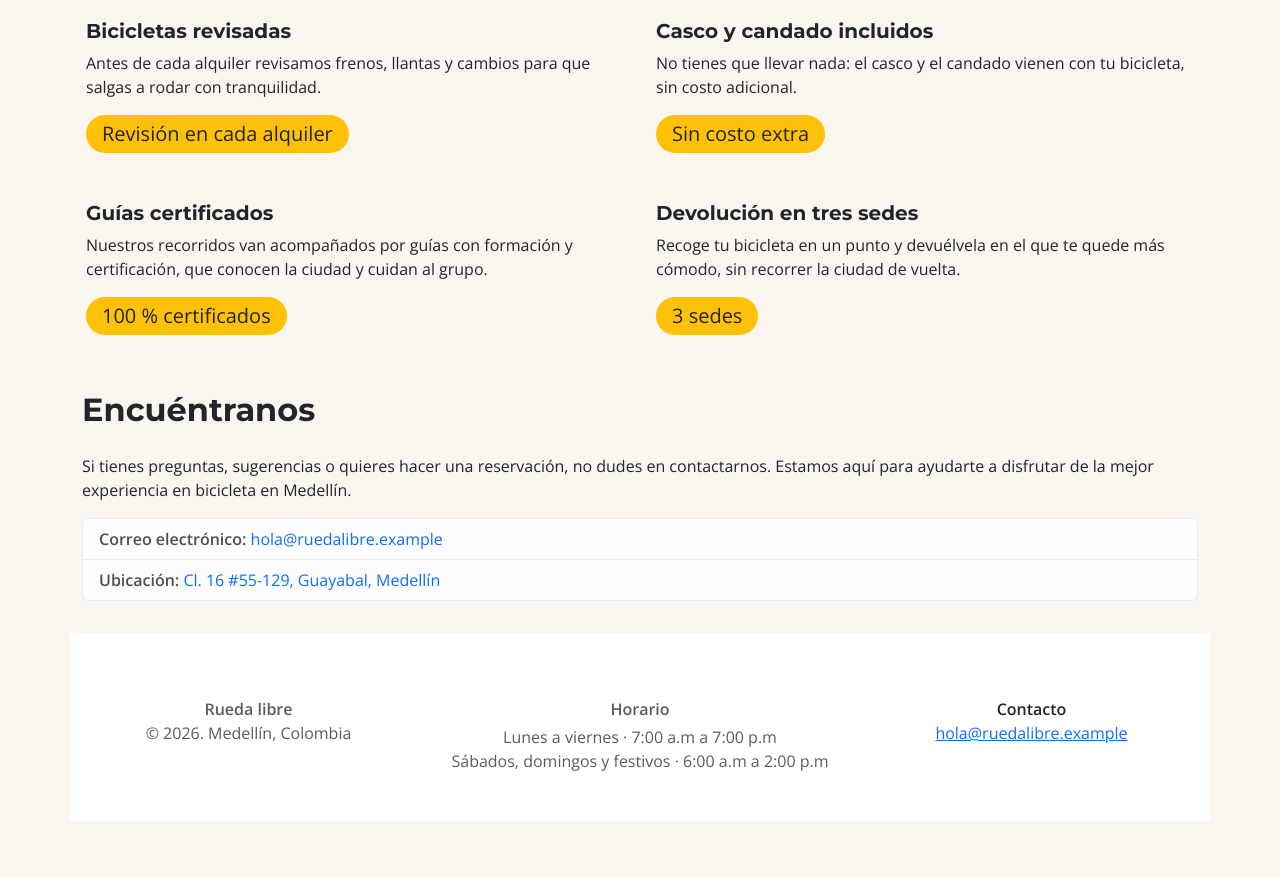
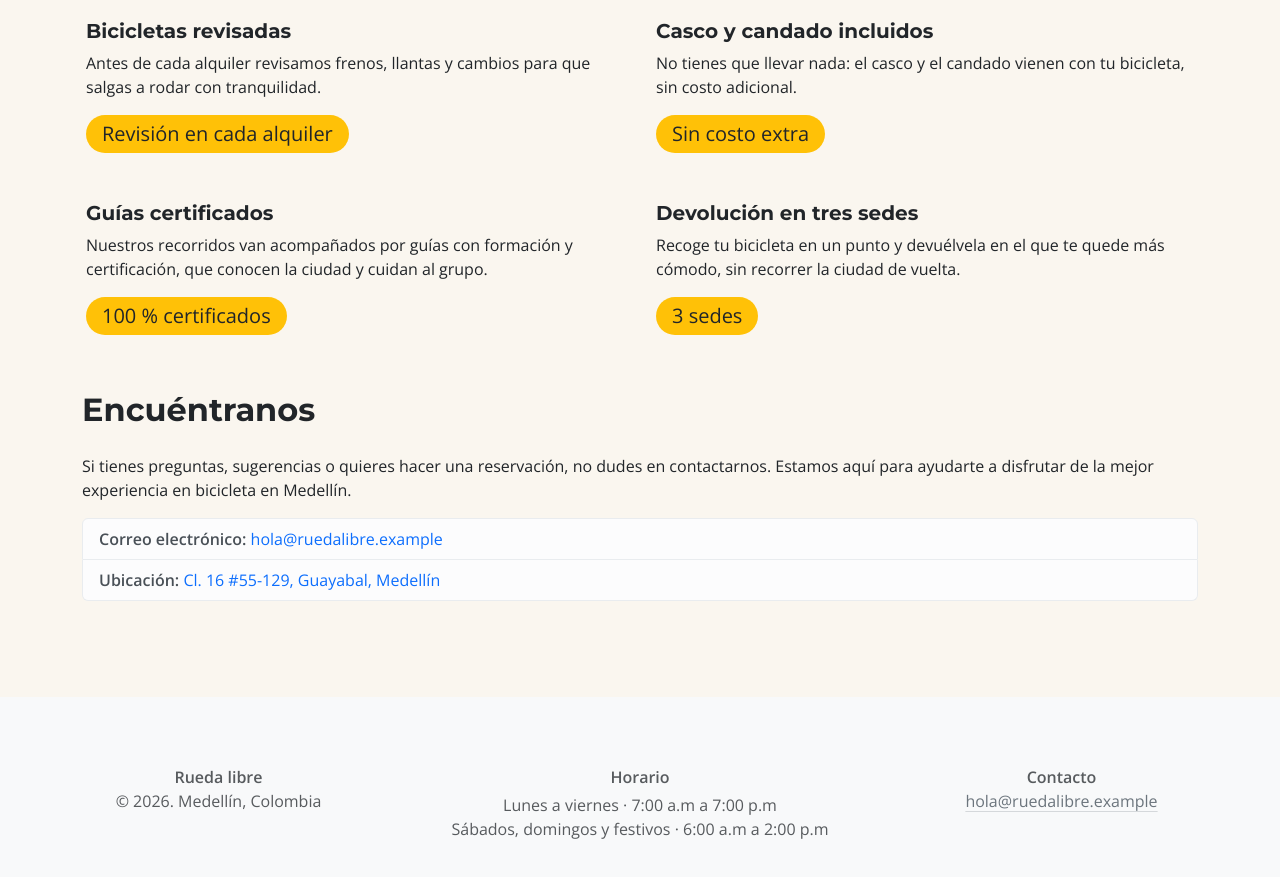
Before and after one commit to fbizar/rueda-libre, a plain HTML site: page index.html in a window 1280 px wide. Shown: the part 3599-4476 px from the top of the page. Before the commit the page ends 4420 px from the top, so only its background shows below. Drawn offline with nearby package versions, Linux system fonts and the light colour scheme.

Commit message:
impro: footer with bootstrap

```diff
--- a/index.html
+++ b/index.html
@@ -427,20 +427,22 @@
         <a id="btn-whatsapp" href="https://wa.me/573000000000" target="_blank" rel="noopener noreferrer"><img
                 src="img/whatsapp-glyph.png" width="48" alt="Hablar por WhatsApp"></a>
     </main>
-    <footer class="container">
-        <div class="row p-5 text-center gy-3">
-            <div class="col-12 col-md-3 flex flex-column text-muted ">
+     <footer class="py-4 py-md-5 mt-5 bg-body-tertiary">
+        <div class="container py-4 py-md-3 px-4 px-md-3 text-body-secondary">
+            <div class="row p-1 text-center gy-3">
+                <div class="col-12 col-md-3 flex flex-column">
                     <strong>Rueda libre</strong>
                     <p>&copy; 2026. Medellín, Colombia</p>
                 </div>
-            <div class="col-12 col-md-6 flex flex-column text-muted">
+                <div class="col-12 col-md-6 flex flex-column">
                     <p class="fw-bold mb-1">Horario</p>
                     <p class="mb-0"><span class="fw-light">Lunes a viernes</span> · 7:00 a.m a 7:00 p.m</p>
                     <p class="mb-0">Sábados, domingos y festivos · 6:00 a.m a 2:00 p.m</p>
                 </div>
                 <div class="col-12 col-md-3 d-flex flex-column">
                     <strong>Contacto</strong>
-                <a href="mailto:hola@ruedalibre.example">hola@ruedalibre.example</a>
+                    <a class="link-secondary link-offset-2 link-underline-opacity-25 link-underline-opacity-100-hover" href="mailto:hola@ruedalibre.example">hola@ruedalibre.example</a>
+                </div>
             </div>
         </div>
     </footer>
```
Also changed, not shown: paginas/reservas.html (+7 -5 lines), paginas/tarifas.html (+7 -5 lines). Lines whose indentation alone changed are shown as unchanged.
